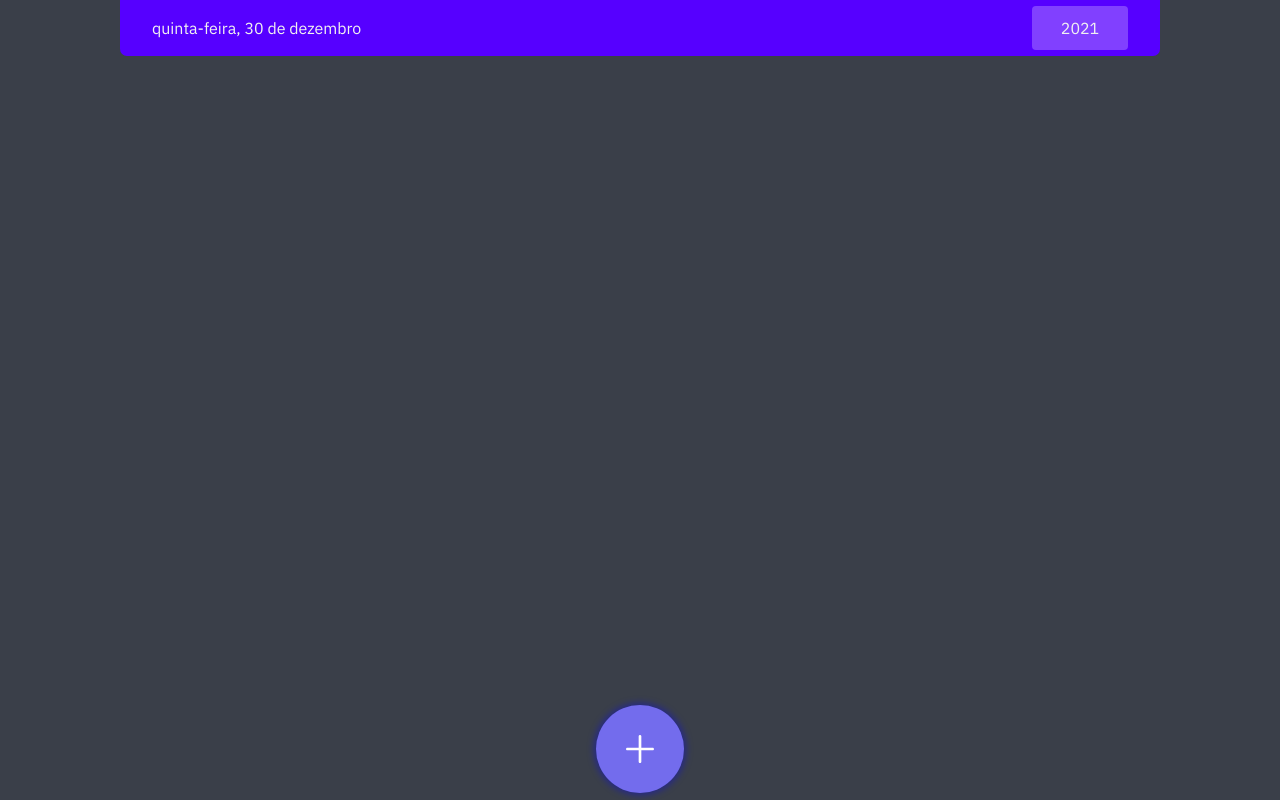
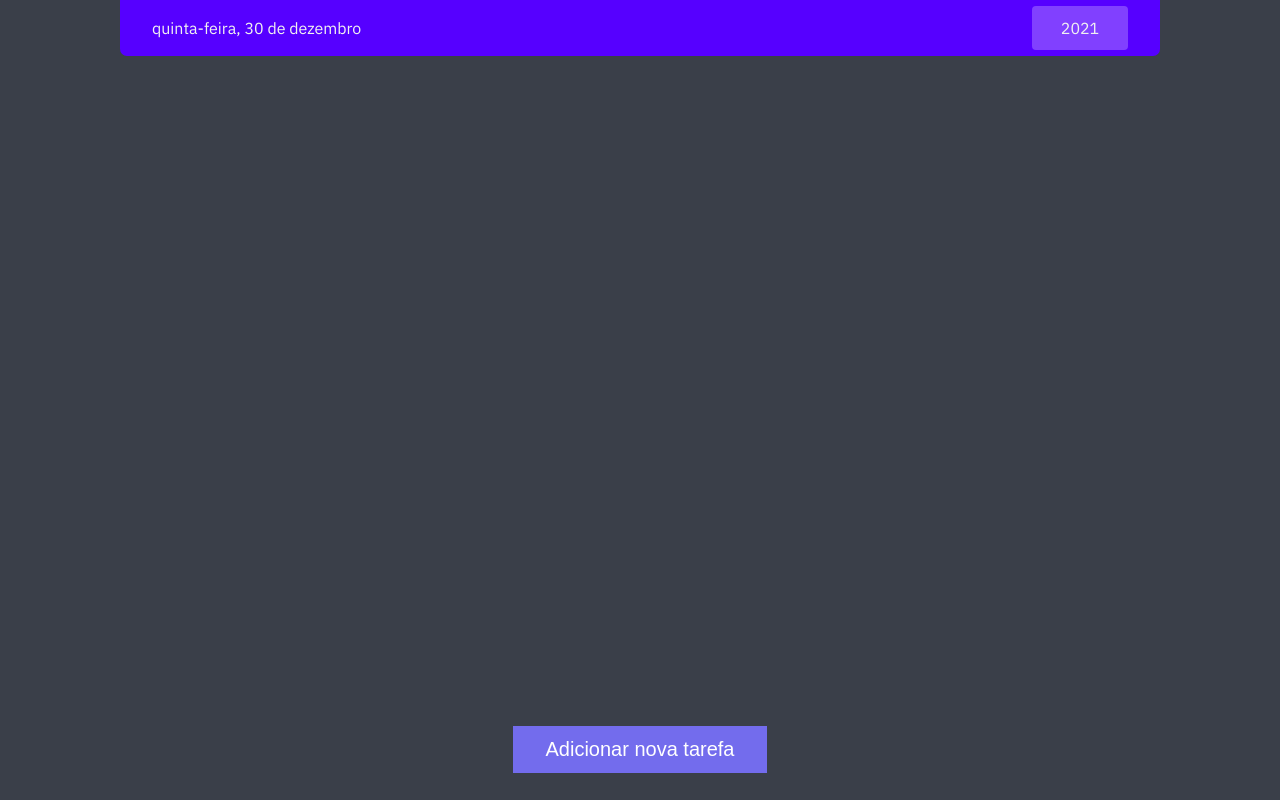
Before and after one commit to alangabrielbs/todo-list, a Next.js app: page / in a window 1280 px wide. Built offline with nearby package versions, Linux system fonts and the light colour scheme.

Commit message:
chore: update styles to button

```diff
--- a/src/components/Control/control.module.css
+++ b/src/components/Control/control.module.css
@@ -14,20 +14,14 @@
 }
 
 .AddTodo {
-  width: 5.5rem;
-  height: 5.5rem;
-
+  padding: 12px 32px;
+  background-color: var(--blue-smooth);;
   cursor: pointer;
-
-  background-color: var(--blue-smooth);
-  box-shadow: 0 0 7px 2px #0000ff60;
-
-  border-radius: 50%;
   border: none;
-
   display: flex;
   align-items: center;
   justify-content: center;
+  font-size: 20px;
 
   color: var(--white);
   transform: translateY(-15px);
--- a/src/components/Control/index.tsx
+++ b/src/components/Control/index.tsx
@@ -1,7 +1,7 @@
+import { PlusIcon } from "@radix-ui/react-icons";
 import { useState } from "react";
 import Modal from "../Modal";
 import styles from "./control.module.css";
-import { PlusIcon } from "@radix-ui/react-icons";
 
 export default function Control() {
   const [createTodoModalIsOpen, setCreateTodoModalIsOpen] = useState(false);
@@ -27,7 +27,8 @@ export default function Control() {
           onClick={openModal}
           aria-label="abrir modal"
         >
-          <PlusIcon />
+          <span>Adicionar nova tarefa</span>
+          {/* <PlusIcon /> */}
         </button>
       </nav>
     </>
```
